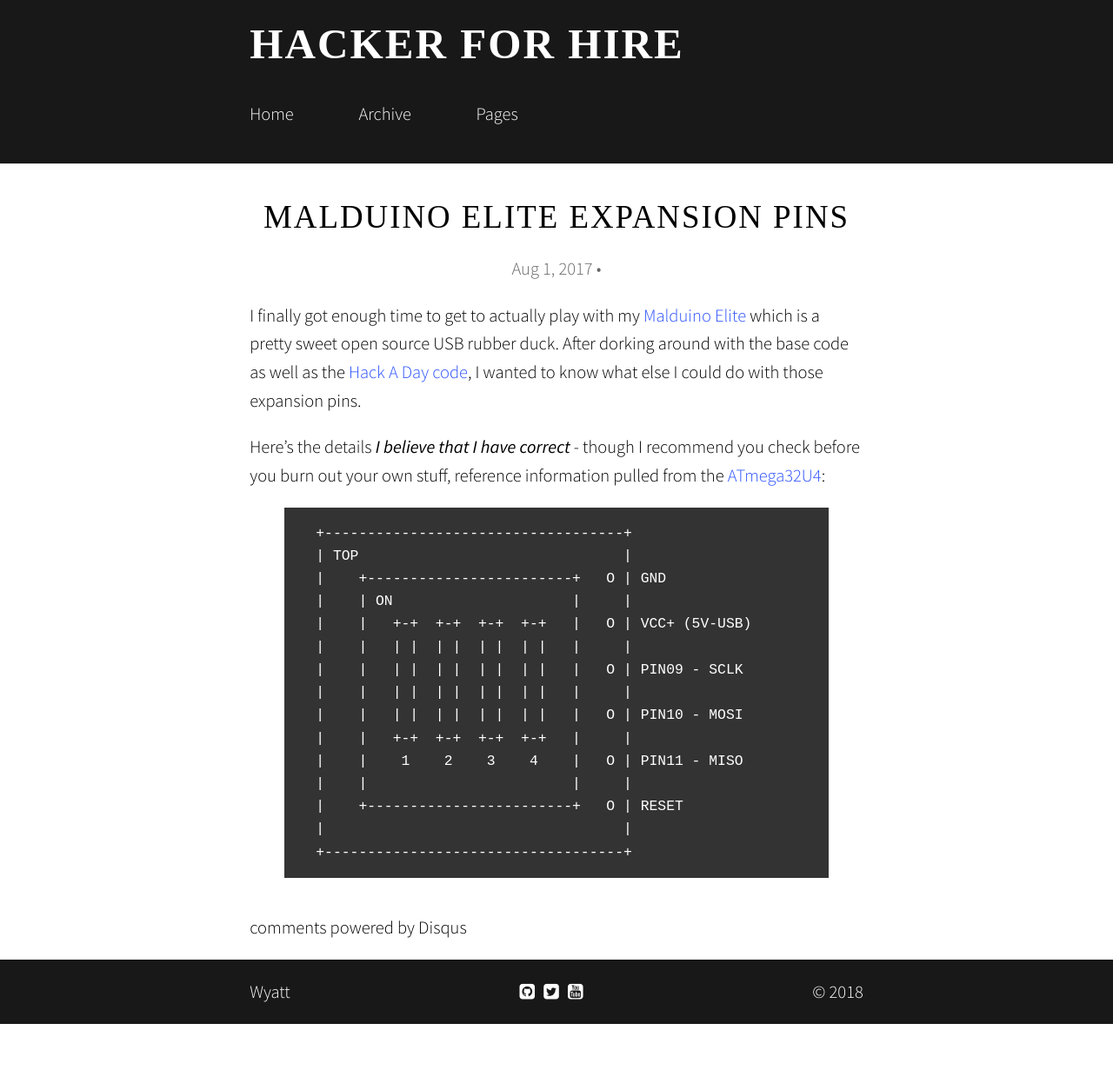
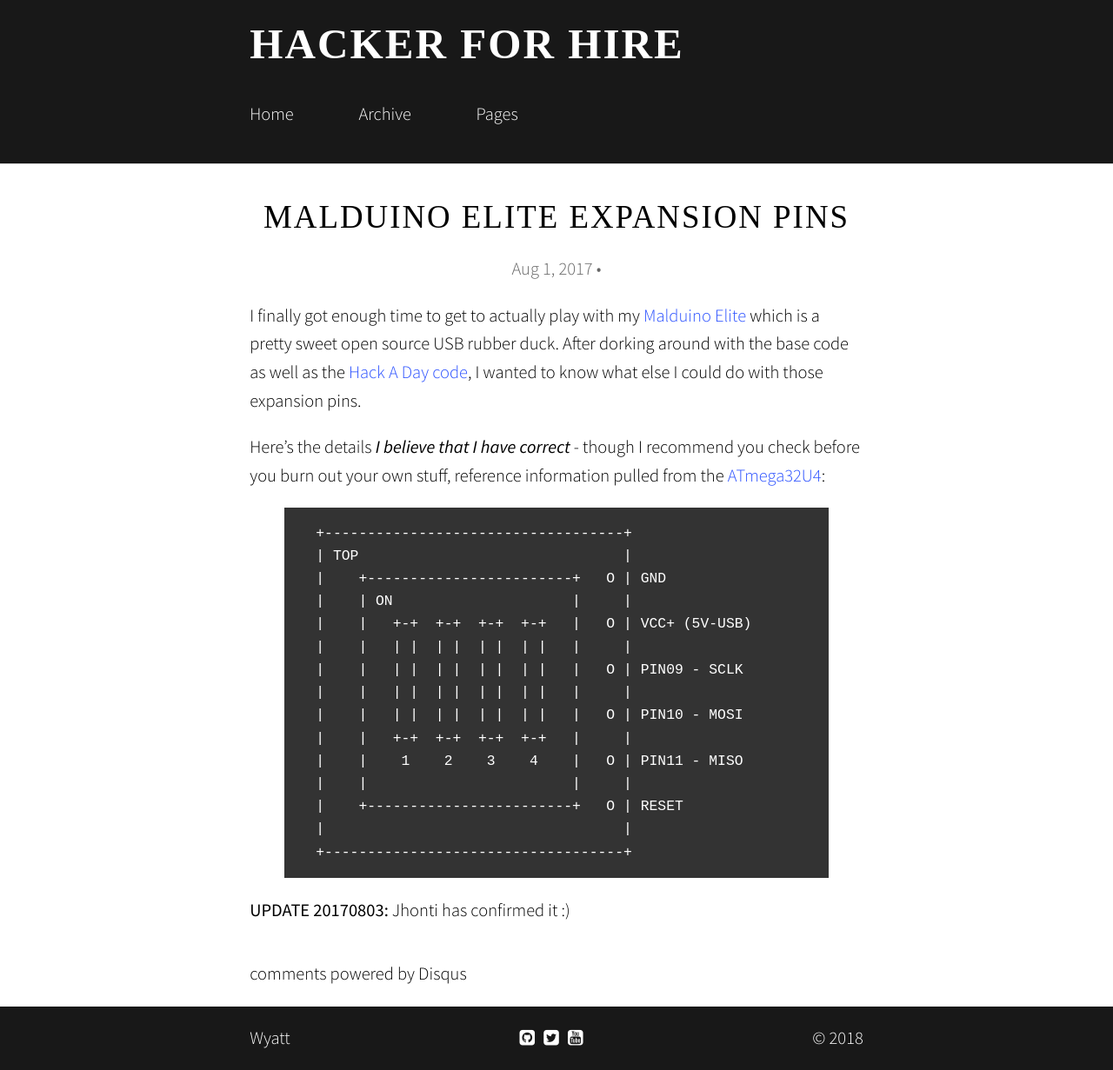
Before and after one commit to wyattearp/wyattearp.github.io, a Jekyll site: the page built from _posts/2017-08-01-malduino-elite-pins.md, in a window 1280 px wide. Shown: the whole page at 87% size. Built offline with Jekyll 4.4.1, drawn with Linux system fonts in a browser that asks for light colours; nearby versions of some CDN libraries; some web fonts are replaced; comment, search, counter and statistics services are not loaded; before the commit the page ends 1178 px from its top, so only the background shows below that.

Commit message:
updating with answer ... like a year later

```diff
--- a/_posts/2017-08-01-malduino-elite-pins.md
+++ b/_posts/2017-08-01-malduino-elite-pins.md
@@ -28,3 +28,5 @@ Here's the details ***I believe that I have correct*** - though I recommend you
   +-----------------------------------+
 
 {% endhighlight %}
+
+**UPDATE 20170803:** Jhonti has confirmed it :)
```
